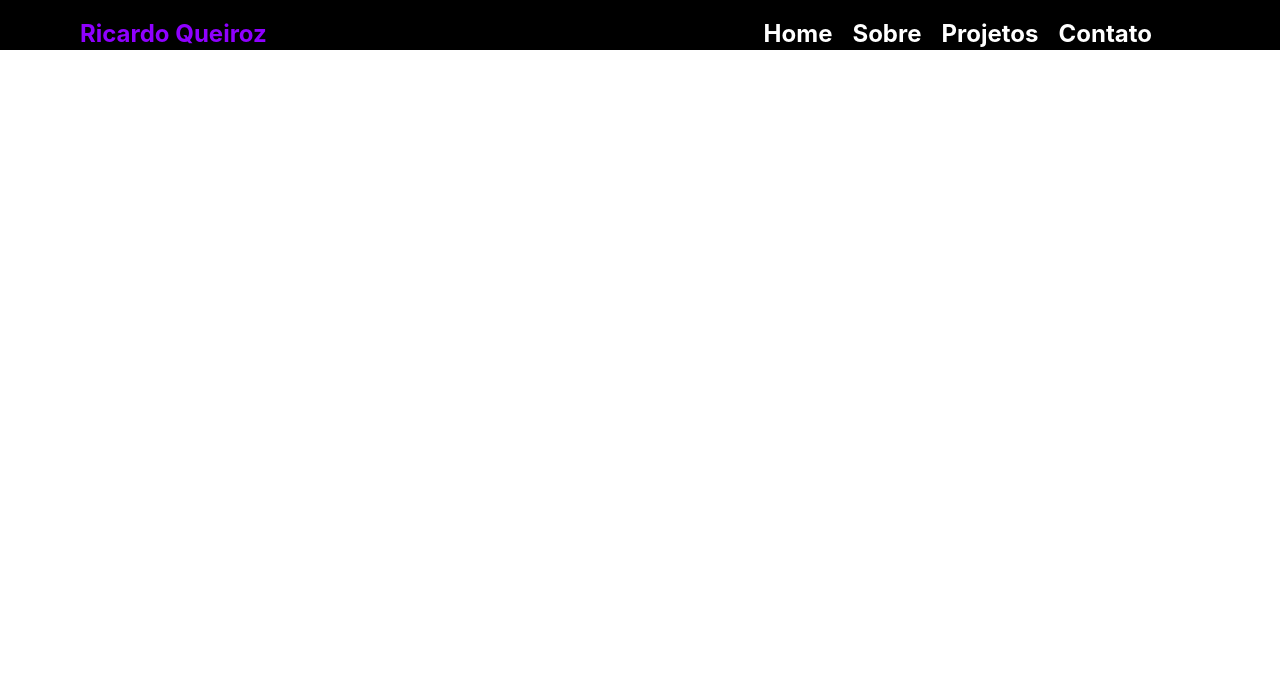
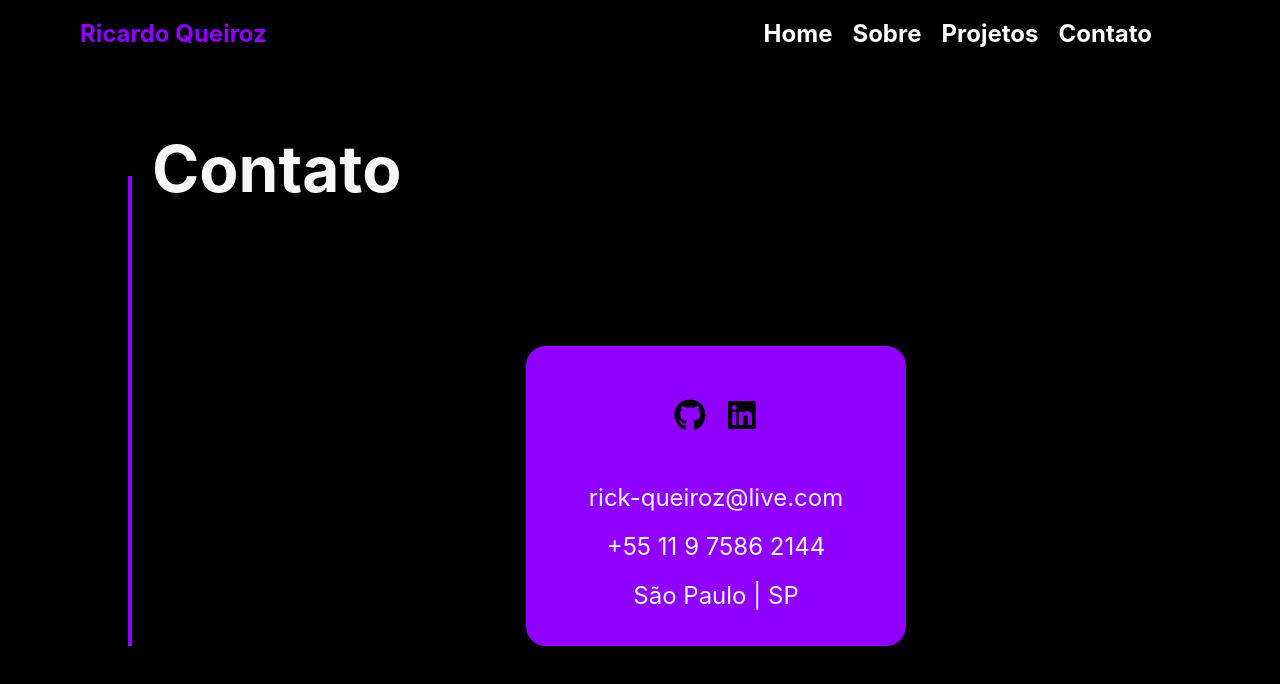
Before and after one commit to rickqueirozz/portfolio-react, a React (Vite) app: page /contato in a window 1280 px wide. Shown: the top 684 px of the page. Built offline with nearby package versions, Linux system fonts and the light colour scheme.

Commit message:
feat:(Contato)add content to contact

```diff
--- a/src/pages/Contato/Contato.module.css
+++ b/src/pages/Contato/Contato.module.css
@@ -0,0 +1,69 @@
+.Contato{
+  height: 100vh;
+  background-color: var(--black);
+}
+
+.sectionContato::before {
+  content: '';
+  position: absolute;
+  top: 11rem;
+  left: 8rem; /* Ajuste conforme necessário para posicionar a borda corretamente */
+  width: 4px; /* Largura da borda */
+  height: 470px;
+  background-color: var(--purple);
+}
+
+.sectionContato{
+  display: flex;
+  color: var(--white);
+  flex-direction: column;
+}
+
+.title{
+  padding-top: 5rem;
+  padding-left: 9.5rem;
+
+}
+
+.titleH1{
+  font-size: 4rem ;
+}
+
+.conteudo{
+  display: flex;
+  padding-top: 139px;
+  justify-content: center;
+}
+
+.conteudoLinks{
+  border: 5px var(--purple) solid;
+  background-color: var(--purple);
+  border-radius: 20px;
+  box-shadow: 10px 10px 20px rgba(0, 0, 0, 0.5);
+  color: var(--white);
+  width: 380px;
+  height: 300px;
+}
+
+.conteudoIcons{
+  padding-top: 3rem;
+  display: flex;
+  justify-content: center;
+  align-items: center ;
+  gap: 20px;
+}
+
+.conteudoIcons svg{
+  font-size: 2rem;
+  color: var(--black);
+}
+
+.conteudoContatos{
+  padding-top: 3rem;
+  gap: 20px;
+  display: flex;
+  flex-direction: column;
+  justify-content: center;
+  align-items: center ;
+  font-size: 1.5rem;
+}
--- a/src/pages/Contato/index.jsx
+++ b/src/pages/Contato/index.jsx
@@ -1,12 +1,31 @@
 import React from 'react'
 import styles from './Contato.module.css'
 import Header from '../../components/Header'
+import { FaGithub, FaLinkedin } from "react-icons/fa";
 
 const Contato = () => {
   return (
-    <section>
-      <Header/>
+    <div className={styles.Contato}>
+    <Header/>
+    <section className={styles.sectionContato}>
+      <div className={styles.title}>
+        <h1 className={styles.titleH1} >Contato</h1>
+      <div className={styles.conteudo}>
+          <div className={styles.conteudoLinks}>
+            <div className={styles.conteudoIcons}>
+              <a href='https://github.com/rickqueirozz'><FaGithub /></a>
+              <a href='https://www.linkedin.com/in/ricardo-queiroz-826656231/'><FaLinkedin/></a>
+            </div>
+            <div className={styles.conteudoContatos}>
+              <p>rick-queiroz@live.com</p>
+              <p>+55 11 9 7586 2144</p>
+              <p>São Paulo | SP</p>
+            </div>
+          </div>
+      </div>
+      </div>
     </section>
+    </div>
   )
 }
 
```
